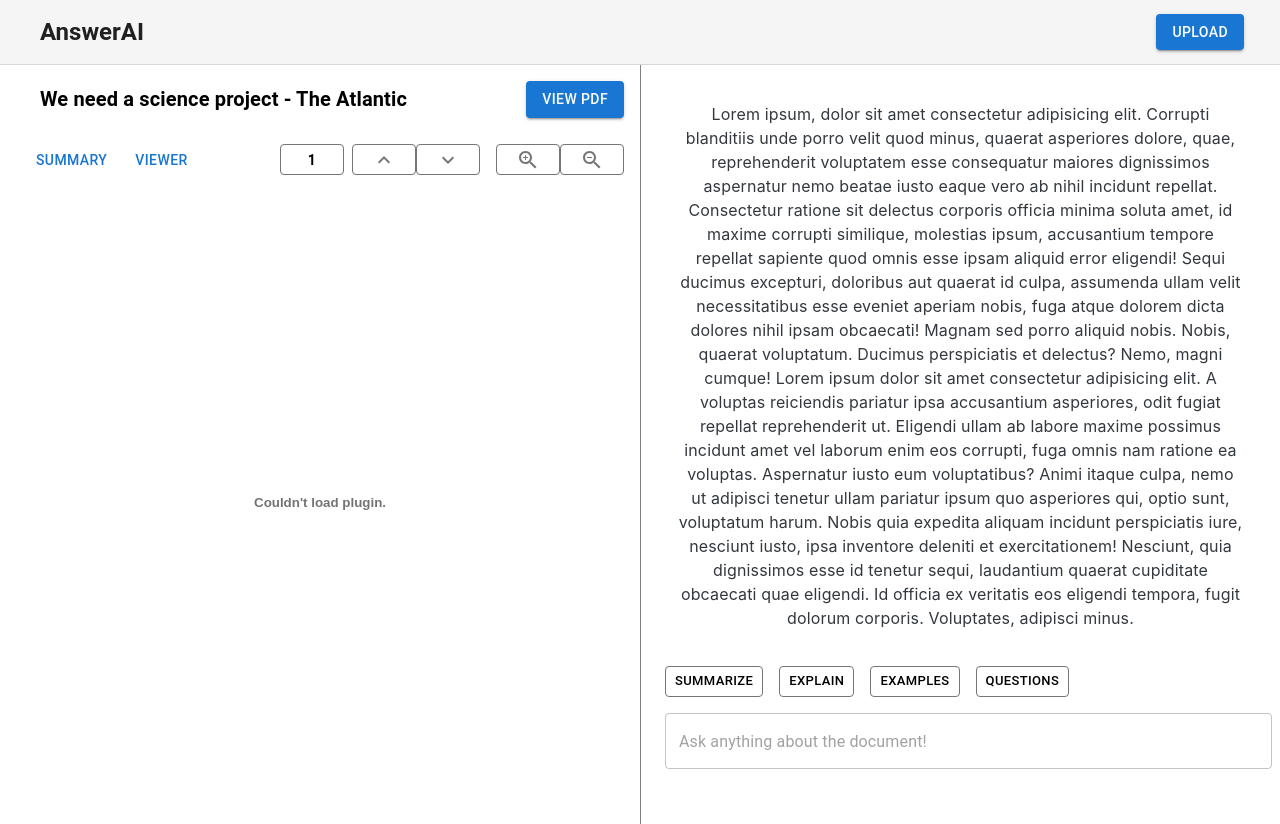
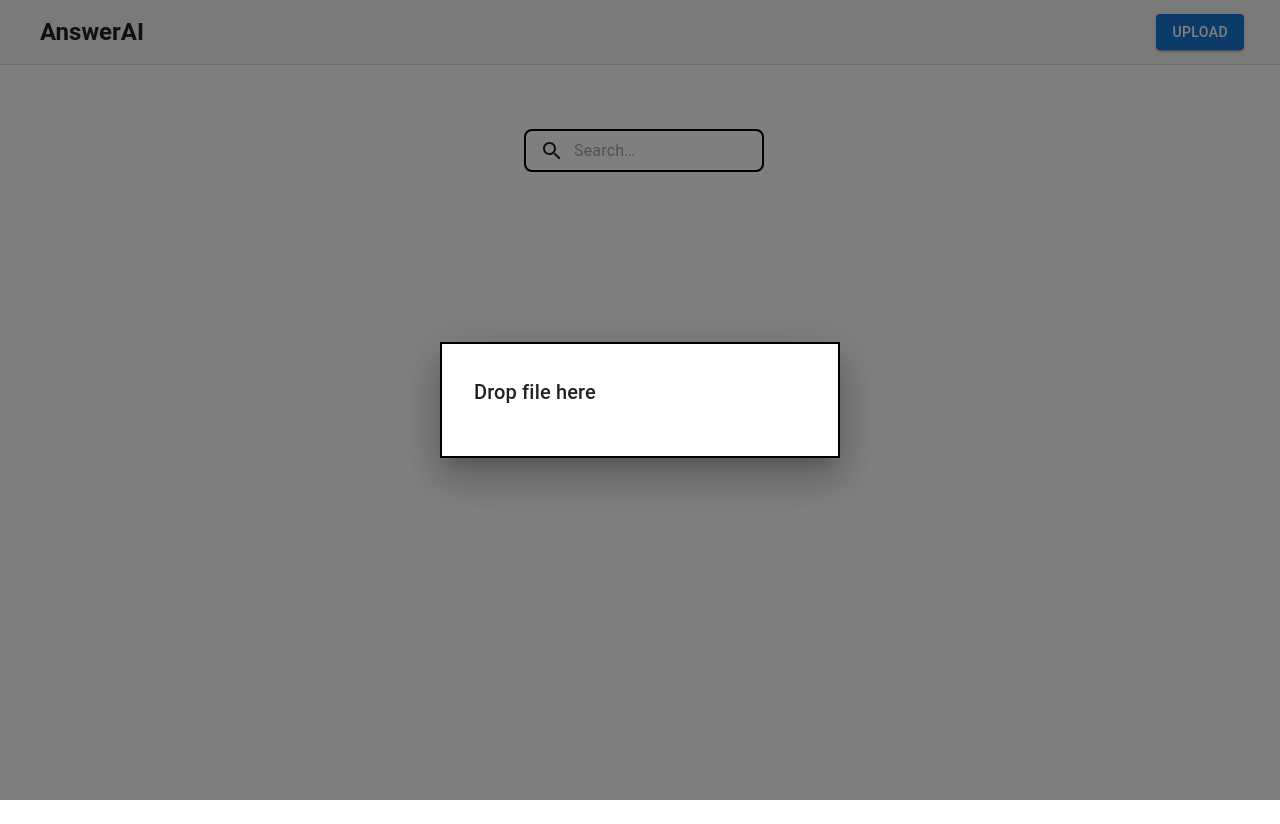
Before and after one commit to nisuJaiswal/hackNuThon, a React (Vite) app: page / in a window 1280 px wide. Both pictures are taken after a click on the link "UPLOAD". After the commit the page ends 800 px from the top, so only its background shows below. Built offline with nearby package versions, Linux system fonts and the light colour scheme.

Commit message:
Files can be dropped but not shown in frontend, no to do hadi

```diff
--- a/package.json
+++ b/package.json
@@ -11,7 +11,8 @@
   },
   "dependencies": {
     "react": "^18.2.0",
-    "react-dom": "^18.2.0"
+    "react-dom": "^18.2.0",
+    "react-dropzone": "^14.2.3"
   },
   "devDependencies": {
     "@emotion/react": "^11.10.6",
@@ -25,11 +26,11 @@
     "@types/react": "^18.0.28",
     "@types/react-dom": "^18.0.11",
     "@vitejs/plugin-react": "^4.0.0",
-    "styled-components": "^5.3.10",
     "eslint": "^8.38.0",
     "eslint-plugin-react": "^7.32.2",
     "eslint-plugin-react-hooks": "^4.6.0",
     "eslint-plugin-react-refresh": "^0.3.4",
+    "styled-components": "^5.3.10",
     "vite": "^4.3.2"
   }
 }
--- a/src/App.jsx
+++ b/src/App.jsx
@@ -1,5 +1,5 @@
-import Analysis from './pages/Analysis'
-import Home from './pages/Home'
+import Analysis from "./pages/Analysis";
+import Home from "./pages/Home";
 import { MuiThemeProvider, createTheme } from "@material-ui/core/styles";
 
 const theme = createTheme({
@@ -15,8 +15,8 @@ function App() {
   return (
     <MuiThemeProvider theme={theme}>
       <div>
-        {/* <Home/> */}
-        <Analysis />
+        <Home />
+        {/* <Analysis /> */}
       </div>
     </MuiThemeProvider>
   );
--- a/src/components/Header.jsx
+++ b/src/components/Header.jsx
@@ -1,15 +1,32 @@
-import React from 'react'
+import React from "react";
 import AppBar from "@mui/material/AppBar";
 import Button from "@mui/material/Button";
 import CssBaseline from "@mui/material/CssBaseline";
 import Toolbar from "@mui/material/Toolbar";
 import Typography from "@mui/material/Typography";
 import GlobalStyles from "@mui/material/GlobalStyles";
+import { Box, Modal } from "@mui/material";
+import Dropzone from "react-dropzone";
+
+const style = {
+  position: "absolute",
+  top: "50%",
+  left: "50%",
+  transform: "translate(-50%, -50%)",
+  width: 400,
+  bgcolor: "background.paper",
+  border: "2px solid #000",
+  boxShadow: 24,
+  p: 4,
+};
 
 const Header = () => {
+  const [open, setOpen] = React.useState(false);
+  const handleOpen = () => setOpen(true);
+  const handleClose = () => setOpen(false);
   return (
     <>
-     <GlobalStyles
+      <GlobalStyles
         styles={{ ul: { margin: 0, padding: 0, listStyle: "none" } }}
       />
       <CssBaseline />
@@ -29,13 +46,47 @@ const Header = () => {
           >
             <b>AnswerAI</b>
           </Typography>
-          <Button href="#" variant="contained" sx={{ my: 1, mx: 1.5 }}>
+          <Button
+            href="#"
+            variant="contained"
+            sx={{ my: 1, mx: 1.5 }}
+            onClick={handleOpen}
+          >
             Upload
           </Button>
+          <Modal
+            open={open}
+            onClose={handleClose}
+            aria-labelledby="modal-modal-title"
+            aria-describedby="modal-modal-description"
+          >
+            {/* <Dropzone>
+              {({ getRootProps, getInputProps }) => (
+                <div {...getRootProps()}>
+                  <input {...getInputProps()} />
+                  <p>Drag 'n' drop some files here, or click to select files</p>
+                </div>
+              )}
+            </Dropzone> */}
+            <Box sx={style}>
+              <Typography id="modal-modal-title" variant="h6" component="h2">
+                Drop file here
+              </Typography>
+              <Typography id="modal-modal-description" sx={{ mt: 2 }}>
+                <Dropzone onDragOver={() => console.log("Dragovered")}>
+                  {({ getRootProps, getInputProps }) => (
+                    <div {...getRootProps()}>
+                      <input {...getInputProps()} />
+                    </div>
+                  )}
+                </Dropzone>
+              </Typography>
+            </Box>
+          </Modal>
         </Toolbar>
       </AppBar>
     </>
-  )
-}
+  );
+};
 
-export default Header
+export default Header;
```
Also changed, not shown: src/pages/Home.jsx (+9 -6 lines), 1 other file (tests, documents, lock files or other folders).
